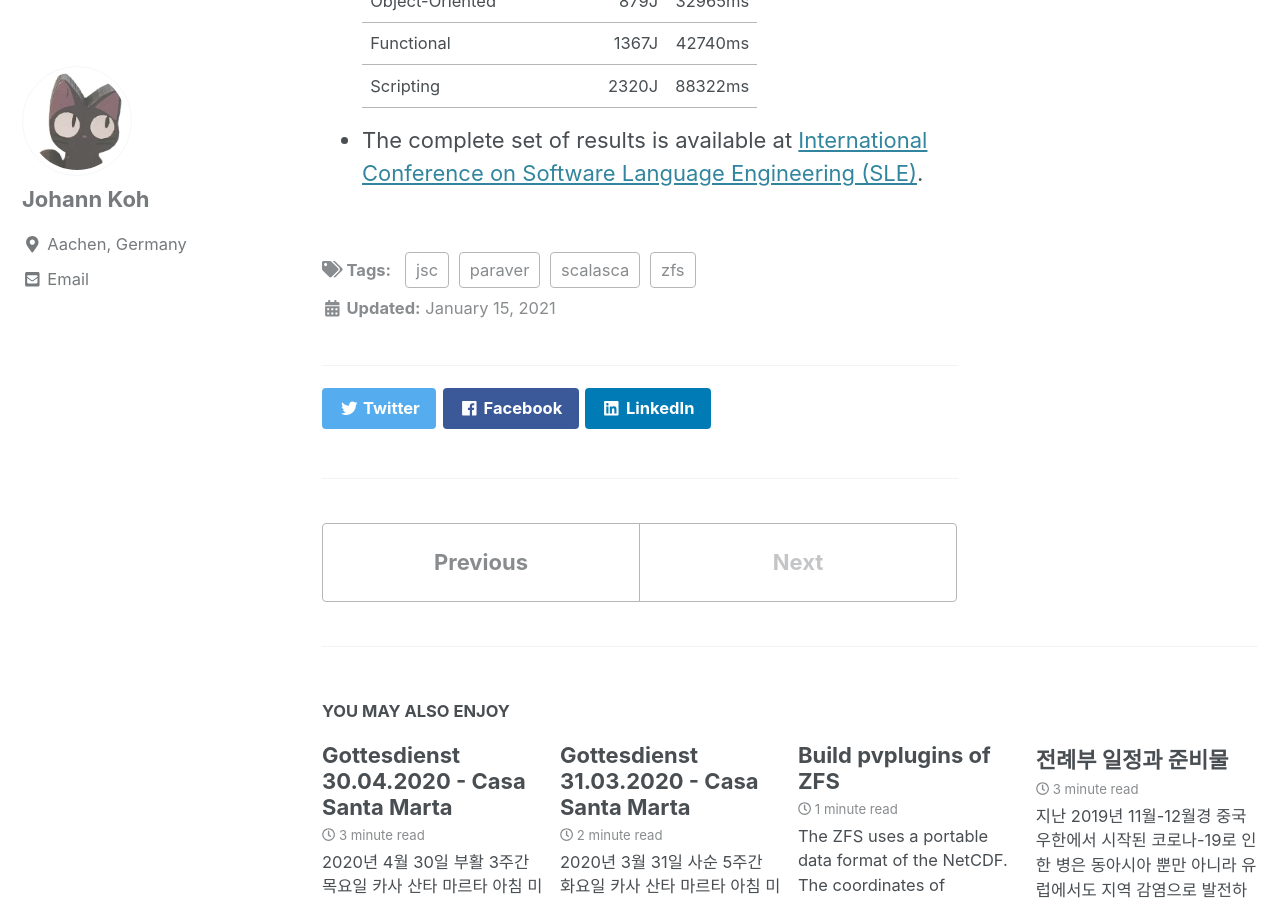
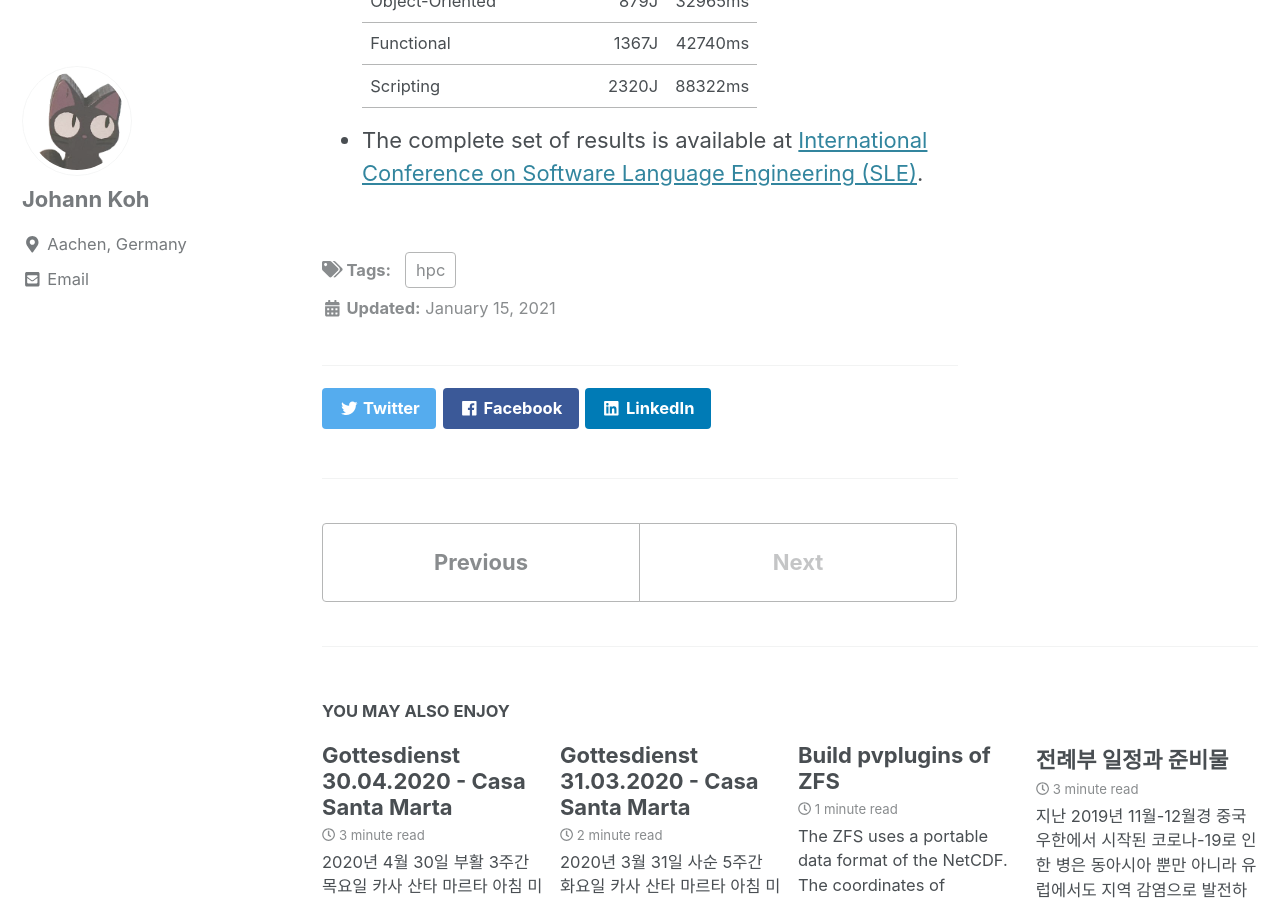
Before and after one commit to meuus/meuus.github.io, a Jekyll site: the page built from _posts/2021-01-15-eeproglang.md, in a window 1280 px wide and 900 px high, scrolled down 2691 px. Built offline with Jekyll 4.4.1, drawn with Linux system fonts in a browser that asks for light colours; cached includes are drawn as plain includes.

Commit message:
update 2021-01-15-eeproglang.md

```diff
--- a/_posts/2021-01-15-eeproglang.md
+++ b/_posts/2021-01-15-eeproglang.md
@@ -1,10 +1,7 @@
 ---
 title: "Energy Efficient Programming Language"
 tags:
-  - jsc
-  - zfs
-  - scalasca
-  - paraver
+  - hpc
 ---
 
 Recent developmet of information technologies leads us to drastic changes in our daily life in everywhere. Not only the eye-catching products based on AI (artificial intelligence) the supply chains over the world has been modernized in customer management, connection between manufacturers and consumers, and on-the-fly supplies tailored by clever systems. Behind the visible actions occuring in our demands the operation systems designed to show powerful functionality with low-energy usage are integrated in the apparatus or tools realizing the briliant ideas from industry and science.
```
